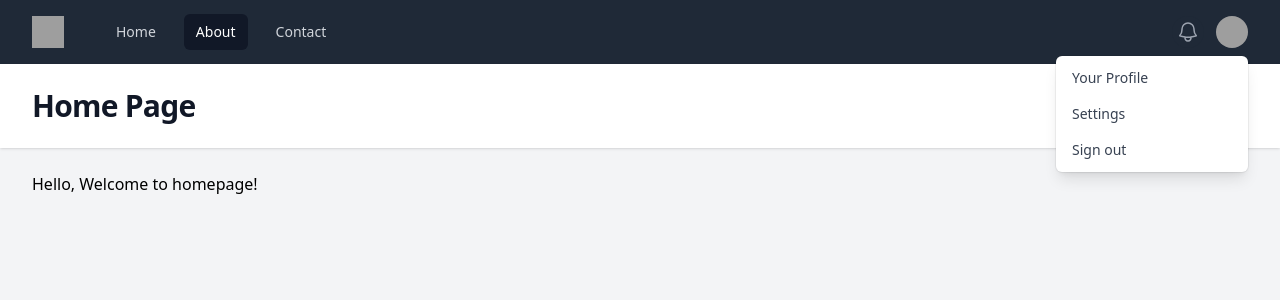
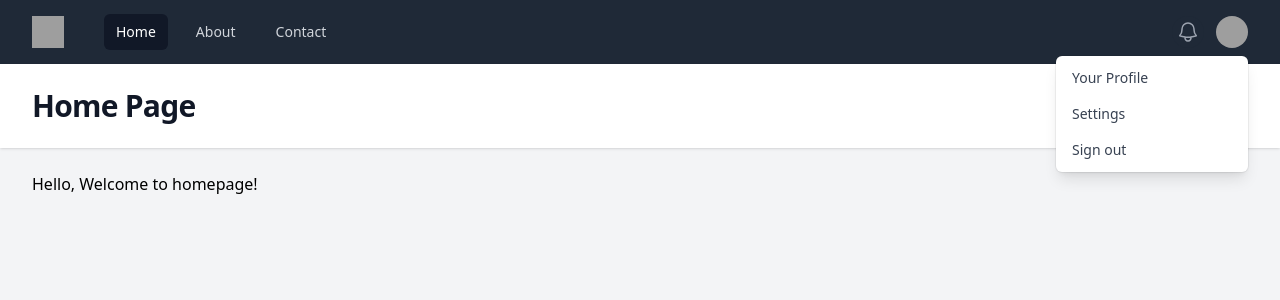
Before and after one commit to bchavs12/PHP-Studies, a PHP site: page / in a window 1280 px wide. Shown: the top 300 px of the page. Run offline with PHP 8.4, Linux system fonts and the light colour scheme; some libraries are stand-ins or nearby versions; grey boxes are pictures that could not be loaded.

Commit message:
PHP SuperGlobals and CurrentPage

```diff
--- a/about.php
+++ b/about.php
@@ -1,4 +1,5 @@
 <?php
+require "functions.php";
 
 $heading = "About Us";
 
--- a/contact.php
+++ b/contact.php
@@ -1,4 +1,5 @@
 <?php
+require "functions.php";
 
 $heading = "Contact Us";
 
--- /dev/null
+++ b/functions.php
@@ -0,0 +1,13 @@
+<?php
+
+function dd($value) {
+    echo "<pre>";
+    var_dump($value);
+    echo "</pre>";
+
+    die();
+}
+
+function urlIs($value){
+    return $_SERVER['REQUEST_URI'] == "$value";
+}
--- a/index.php
+++ b/index.php
@@ -1,4 +1,5 @@
 <?php
+require "functions.php";
 
 $heading = "Home Page";
 
--- a/views/partials/nav.php
+++ b/views/partials/nav.php
@@ -8,9 +8,9 @@
                  <div class="hidden md:block">
                      <div class="ml-10 flex items-baseline space-x-4">
                          <!-- Current: "bg-gray-900 text-white", Default: "text-gray-300 hover:bg-gray-700 hover:text-white" -->
-                         <a href="/" class="text-gray-300 hover:bg-gray-700 hover:text-white rounded-md px-3 py-2 text-sm font-medium">Home</a>
-                         <a href="/about.php" class="bg-gray-900 text-white rounded-md px-3 py-2 text-sm font-medium" aria-current="page">About</a>
-                         <a href="/contact.php" class="text-gray-300 hover:bg-gray-700 hover:text-white rounded-md px-3 py-2 text-sm font-medium">Contact</a>
+                         <a href="/" class="<?= urlIs('/') ? 'bg-gray-900 text-white' : 'text-gray-300' ?> hover:bg-gray-700 hover:text-white rounded-md px-3 py-2 text-sm font-medium" aria-current="page">Home</a>
+                         <a href="/about.php" class="<?= urlIs('/about.php') ? 'bg-gray-900 text-white' : 'text-gray-300' ?> hover:bg-gray-700 rounded-md px-3 py-2 text-sm font-medium">About</a>
+                         <a href="/contact.php" class="<?= urlIs('/contact.php') ? 'bg-gray-900 text-white' : 'text-gray-300' ?> hover:bg-gray-700 hover:text-white rounded-md px-3 py-2 text-sm font-medium">Contact</a>
                      </div>
                  </div>
              </div>
```
